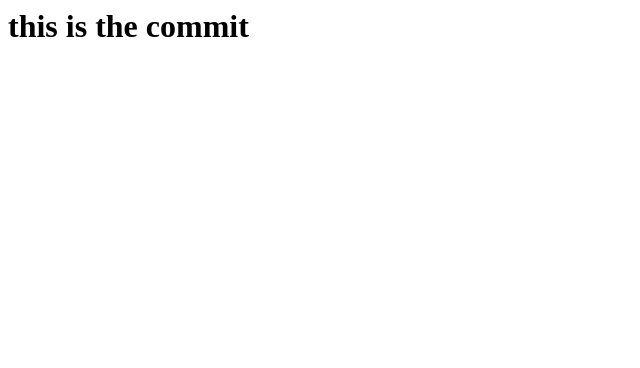
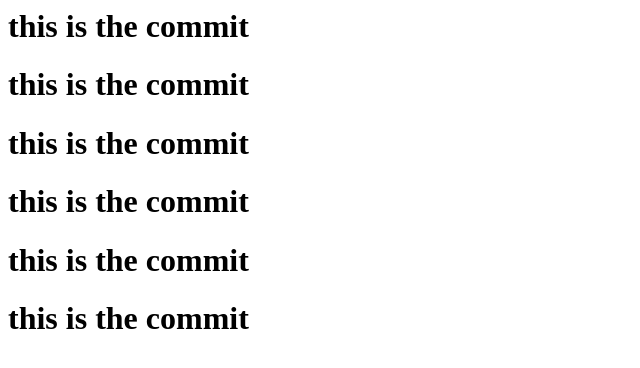
Before and after one commit to chaitu3692/static_web, a plain HTML site: page index.html in a window 1280 px wide. Shown: the whole page, without its empty margins (0-640 px from the left). Drawn offline with Linux system fonts and the light colour scheme.

Commit message:
updated commit

```diff
--- a/index.html
+++ b/index.html
@@ -1 +1,6 @@
 <h1>this is the commit</h1>
+<h1>this is the commit</h1>
+<h1>this is the commit</h1>
+<h1>this is the commit</h1>
+<h1>this is the commit</h1>
+<h1>this is the commit</h1>
```
